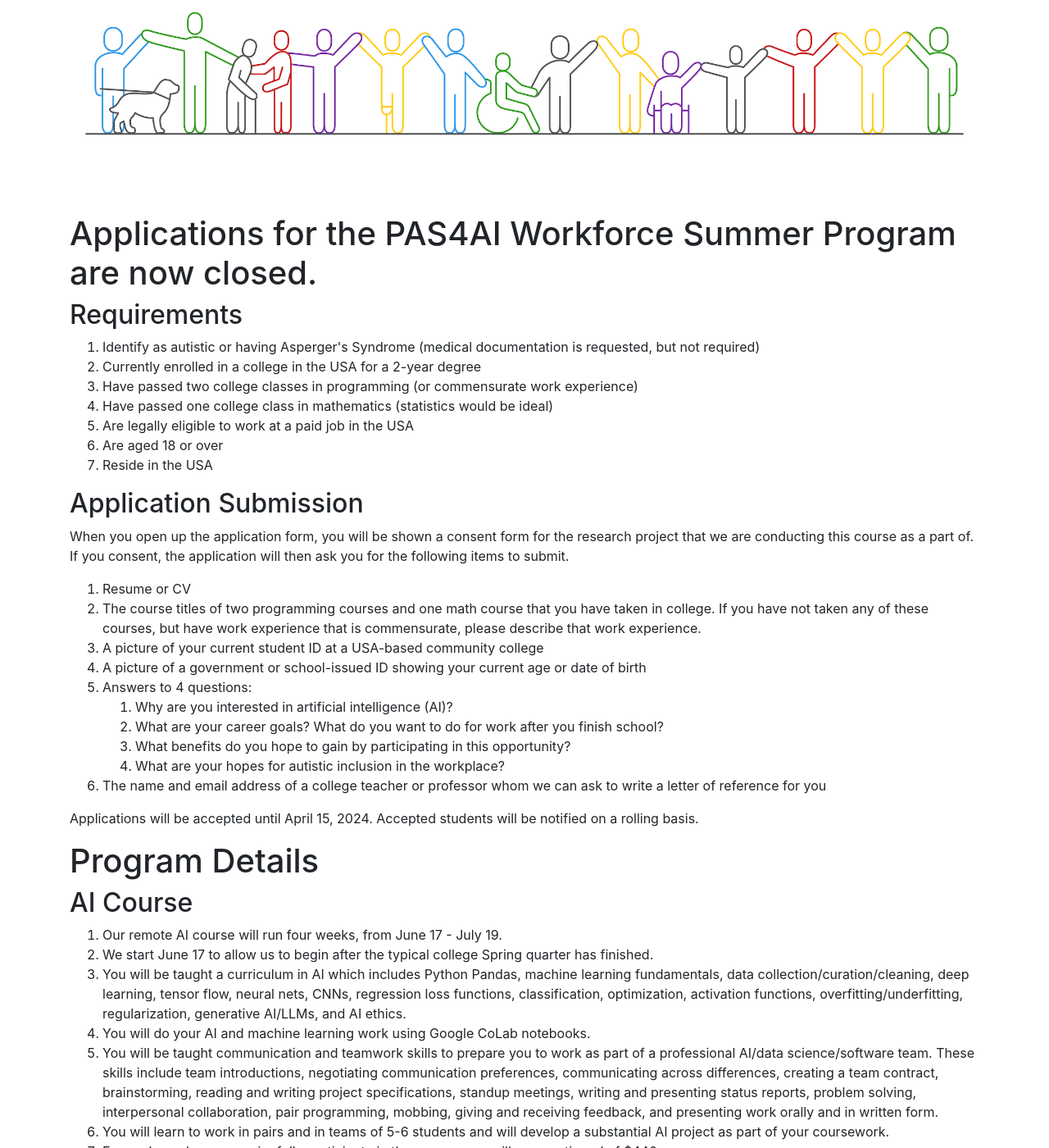
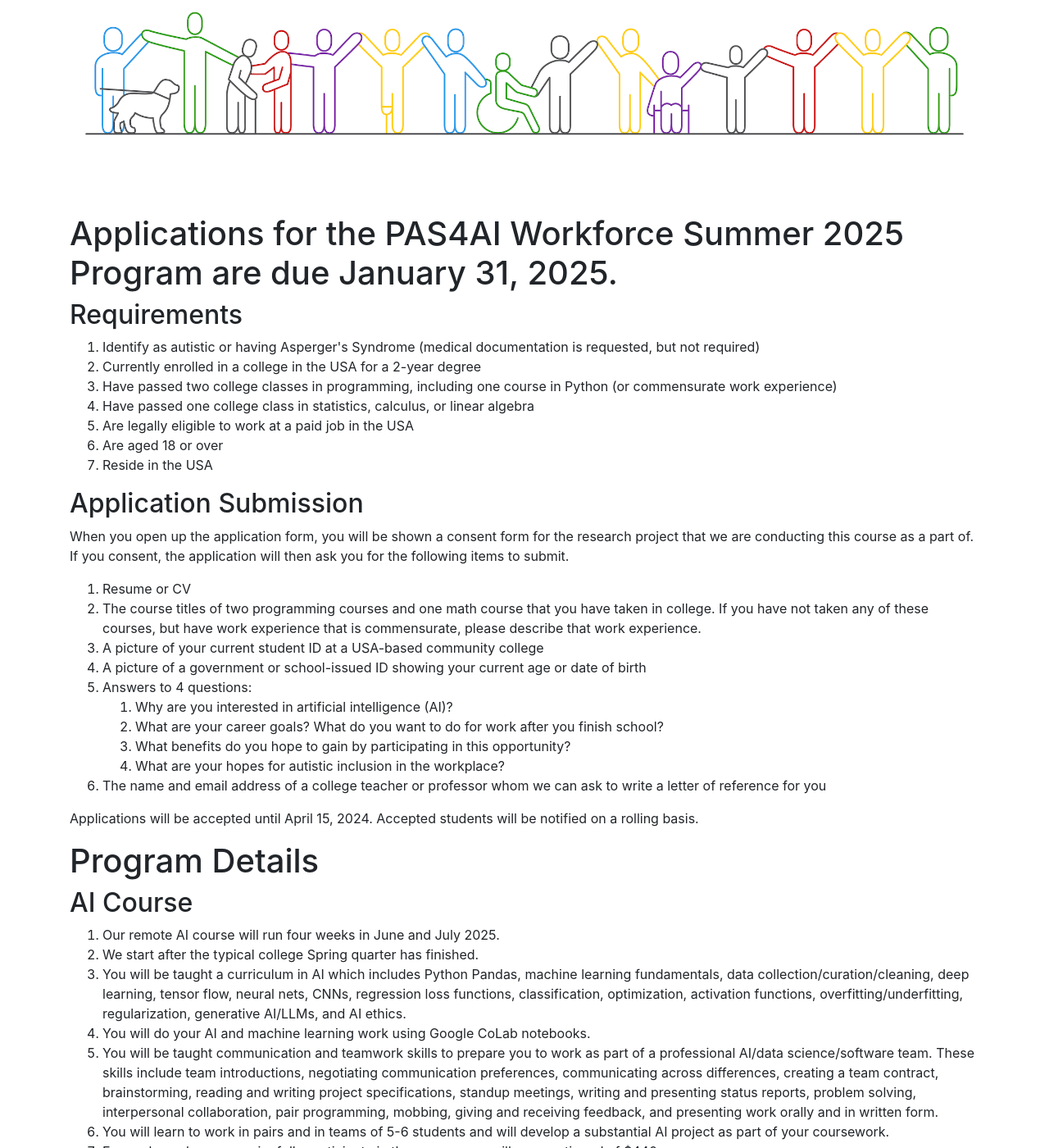
Before and after one commit to cmu-variability/pas4aiworkforce, a Jekyll site: the page built from application.html, in a window 1280 px wide and 1400 px high, scrolled down 273 px. Shown: the whole window at 82% size. Built offline with Jekyll 4.4.1, drawn with Linux system fonts in a browser that asks for light colours; some of the changed text lies outside the part shown.

Commit message:
Updated for 2025.

```diff
--- a/application.html
+++ b/application.html
@@ -12,15 +12,15 @@ title: Application
     </figure>
 </div>
 
-<h1>Applications for the PAS4AI Workforce Summer Program are now closed.</h1>
+<h1>Applications for the PAS4AI Workforce Summer 2025 Program are due January 31, 2025.</h1>
 
 <h2>Requirements</h2>
 <ol>
     <li>Identify as autistic or having Asperger's Syndrome
         (medical documentation is requested, but not required)</li>
     <li>Currently enrolled in a college in the USA for a 2-year degree</li>
-    <li>Have passed two college classes in programming (or commensurate work experience)</li>
-    <li>Have passed one college class in mathematics (statistics would be ideal)</li>
+    <li>Have passed two college classes in programming, including one course in Python (or commensurate work experience)</li>
+    <li>Have passed one college class in statistics, calculus, or linear algebra</li>
     <li>Are legally eligible to work at a paid job in the USA</li>
     <li>Are aged 18 or over</li>
     <li>Reside in the USA</li>
@@ -56,8 +56,8 @@ title: Application
 <h1>Program Details</h1>
 <h2>AI Course</h2>
 <ol>
-    <li>Our remote AI course will run four weeks, from June 17 - July 19.</li>
-    <li>We start June 17 to allow us to begin after the typical college Spring quarter has finished.</li>
+    <li>Our remote AI course will run four weeks in June and July 2025.</li>
+    <li>We start after the typical college Spring quarter has finished.</li>
     <li>You will be taught a curriculum in AI which includes Python Pandas, machine
         learning fundamentals, data collection/curation/cleaning, deep learning,
         tensor flow, neural nets, CNNs, regression loss functions, classification,
```
Also changed, not shown: other parts of application.html (+1 -1 lines), index.html (+4 -4 lines).
